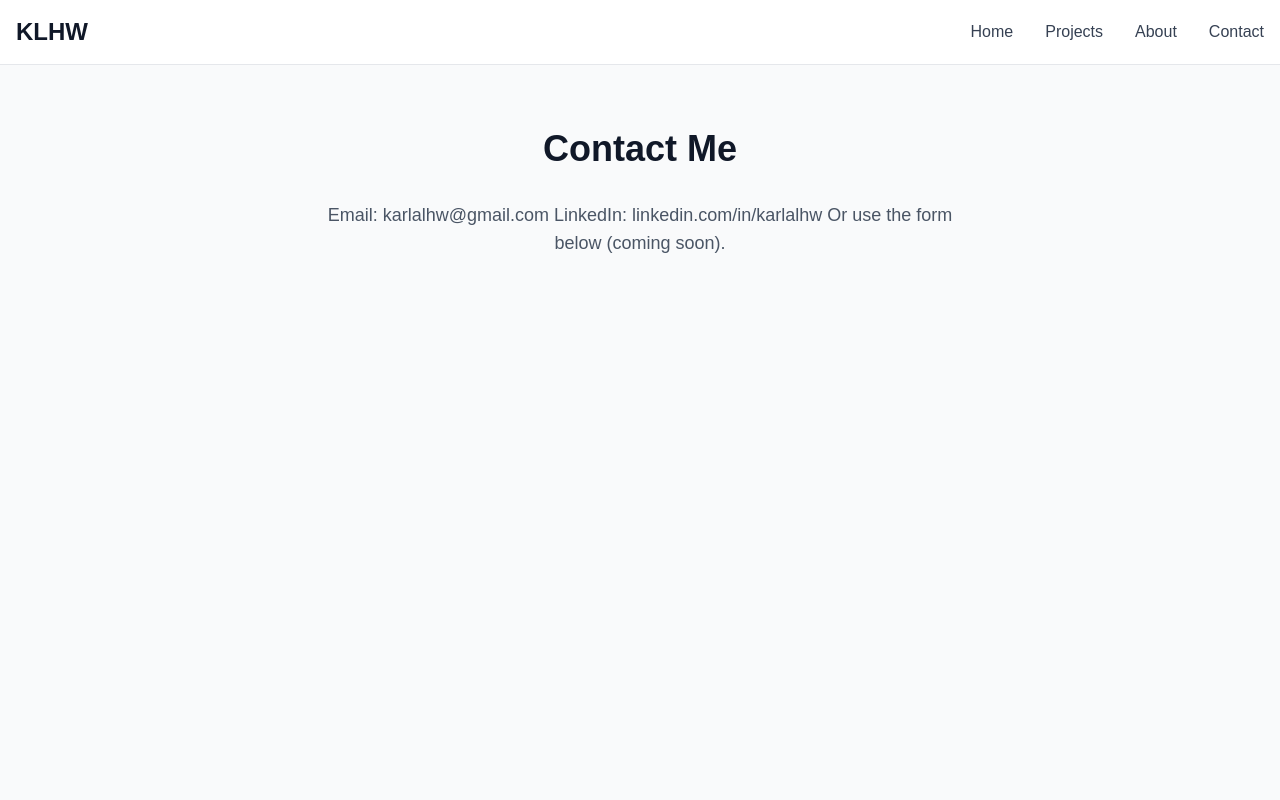
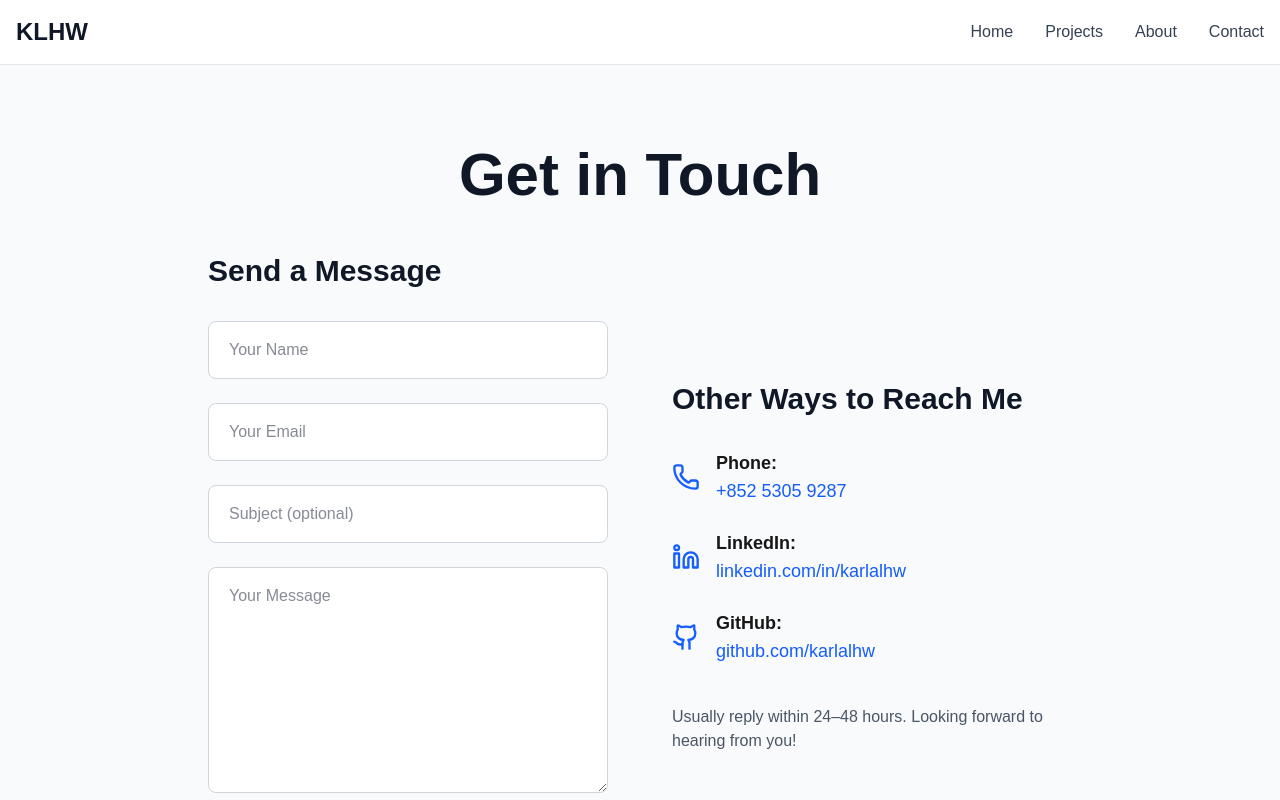
Before and after one commit to karlalhw/my-portfolio, a Next.js app: page /contact in a window 1280 px wide. Shown: the top 800 px of the page. Built offline with nearby package versions, Linux system fonts and the light colour scheme.

Commit message:
Build dedicated Contact page with detailed form, subject field, and quick contact links

```diff
--- a/app/contact/page.tsx
+++ b/app/contact/page.tsx
@@ -1,17 +1,141 @@
 // app/contact/page.tsx
+"use client";
+
+import { useState } from "react";
+import { sendEmail } from "@/actions/sendEmail";
+import {
+  Github,
+  Phone,
+  Linkedin
+} from "lucide-react";
 
 export default function Contact() {
+  const [status, setStatus] = useState<{ success?: boolean; error?: string; message?: string } | null>(null);
+  const [isLoading, setIsLoading] = useState(false);
+
+  async function handleSubmit(formData: FormData) {
+    setIsLoading(true);
+    setStatus(null);
+    const result = await sendEmail(formData);
+    setStatus(result);
+    setIsLoading(false);
+  }
+
   return (
-    <main className="min-h-screen bg-gray-50 dark:bg-gray-900 py-16">
-      <div className="container mx-auto px-4 text-center">
-        <h1 className="text-4xl font-bold text-gray-900 dark:text-white mb-8">
-          Contact Me
+    <main className="min-h-screen bg-gray-50 dark:bg-gray-950 py-20">
+      <div className="container mx-auto px-4 max-w-4xl">
+        <h1 className="text-5xl md:text-6xl font-bold text-center mb-12 text-gray-900 dark:text-white">
+          Get in Touch
         </h1>
-        <p className="text-lg text-gray-600 dark:text-gray-300 max-w-2xl mx-auto">
-          Email: karlalhw@gmail.com
-          LinkedIn: linkedin.com/in/karlalhw
-          Or use the form below (coming soon).
-        </p>
+
+        <div className="grid md:grid-cols-2 gap-12 lg:gap-16">
+          {/* Left: Form */}
+          <div>
+            <h2 className="text-3xl font-semibold mb-8 text-gray-900 dark:text-white">
+              Send a Message
+            </h2>
+
+            <form action={handleSubmit} className="space-y-6">
+              <input
+                name="name"
+                placeholder="Your Name"
+                required
+                className="w-full px-5 py-4 rounded-lg border border-gray-300 dark:border-gray-600 bg-white dark:bg-gray-900 text-gray-900 dark:text-white focus:outline-none focus:ring-2 focus:ring-blue-500"
+              />
+
+              <input
+                name="email"
+                type="email"
+                placeholder="Your Email"
+                required
+                className="w-full px-5 py-4 rounded-lg border border-gray-300 dark:border-gray-600 bg-white dark:bg-gray-900 text-gray-900 dark:text-white focus:outline-none focus:ring-2 focus:ring-blue-500"
+              />
+
+              <input
+                name="subject"
+                placeholder="Subject (optional)"
+                className="w-full px-5 py-4 rounded-lg border border-gray-300 dark:border-gray-600 bg-white dark:bg-gray-900 text-gray-900 dark:text-white focus:outline-none focus:ring-2 focus:ring-blue-500"
+              />
+
+              <textarea
+                name="message"
+                placeholder="Your Message"
+                rows={8}
+                required
+                className="w-full px-5 py-4 rounded-lg border border-gray-300 dark:border-gray-600 bg-white dark:bg-gray-900 text-gray-900 dark:text-white focus:outline-none focus:ring-2 focus:ring-blue-500 resize-y"
+              />
+
+              <button
+                type="submit"
+                disabled={isLoading || status?.success}
+                className={`w-full py-4 rounded-full font-medium transition shadow-md hover:shadow-lg
+                  ${isLoading ? "bg-blue-400 cursor-wait opacity-70" : "bg-blue-600 hover:bg-blue-700 text-white"}`}
+              >
+                {isLoading ? "Sending..." : status?.success ? "Message Sent!" : "Send Message"}
+              </button>
+
+              {status?.success && (
+                <p className="text-green-600 font-medium mt-4 text-center">{status.message}</p>
+              )}
+              {status?.error && (
+                <p className="text-red-600 font-medium mt-4 text-center">{status.error}</p>
+              )}
+            </form>
+          </div>
+
+          {/* Right: Info & quick links */}
+          <div className="flex flex-col justify-center">
+            <h2 className="text-3xl font-semibold mb-8 text-gray-900 dark:text-white">
+              Other Ways to Reach Me
+            </h2>
+
+            <ul className="space-y-6 text-lg">
+              <li className="flex items-center gap-4">
+                <Phone size={28} className="text-blue-600" />
+                <div>
+                  <strong>Phone:</strong><br />
+                  <a href="tel:+85253059287" className="text-blue-600 hover:underline">
+                    +852 5305 9287
+                  </a>
+                </div>
+              </li>
+
+              <li className="flex items-center gap-4">
+                <Linkedin size={28} className="text-blue-600" />
+                <div>
+                  <strong>LinkedIn:</strong><br />
+                  <a
+                    href="https://linkedin.com/in/karlalhw"
+                    target="_blank"
+                    rel="noopener noreferrer"
+                    className="text-blue-600 hover:underline"
+                  >
+                    linkedin.com/in/karlalhw
+                  </a>
+                </div>
+              </li>
+
+              <li className="flex items-center gap-4">
+                <Github size={28} className="text-blue-600" />
+                <div>
+                  <strong>GitHub:</strong><br />
+                  <a
+                    href="https://github.com/karlalhw"
+                    target="_blank"
+                    rel="noopener noreferrer"
+                    className="text-blue-600 hover:underline"
+                  >
+                    github.com/karlalhw
+                  </a>
+                </div>
+              </li>
+            </ul>
+
+            <p className="mt-10 text-gray-600 dark:text-gray-300">
+              Usually reply within 24–48 hours. Looking forward to hearing from you!
+            </p>
+          </div>
+        </div>
       </div>
     </main>
   );
```
